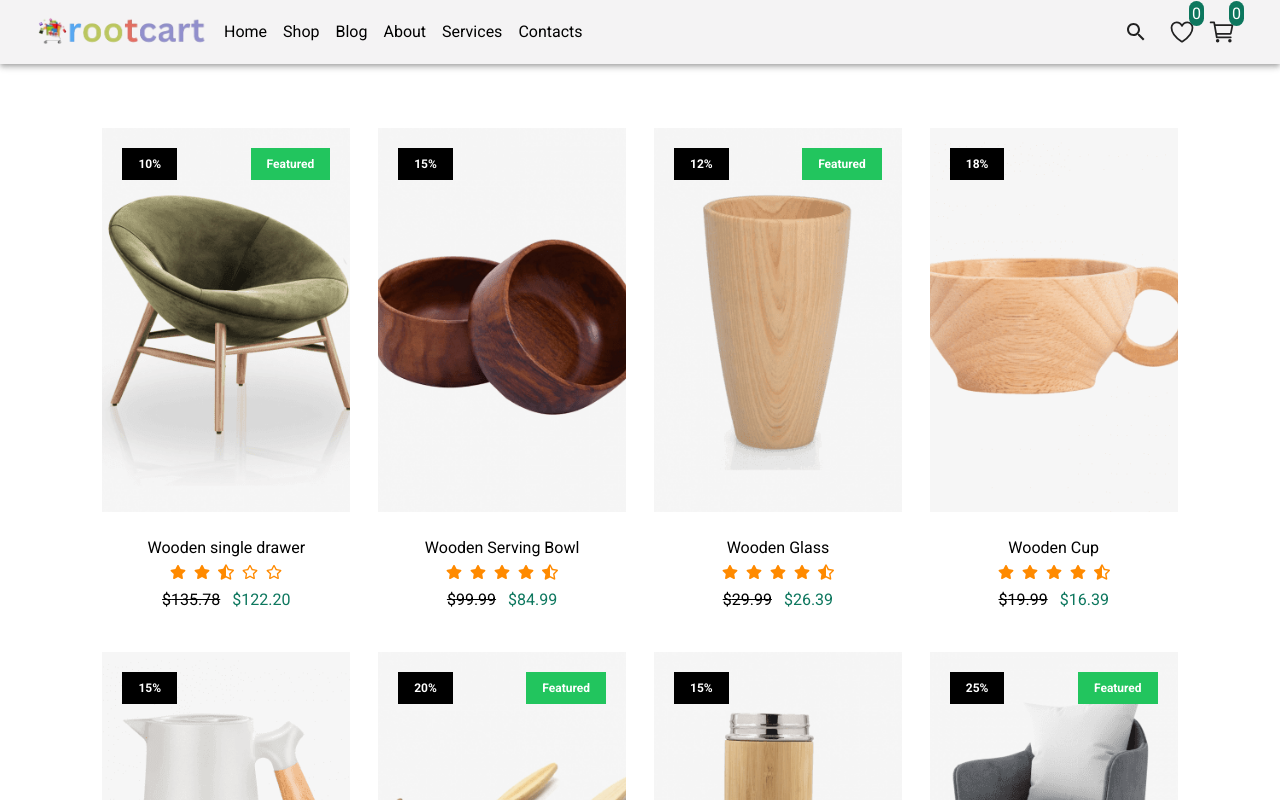
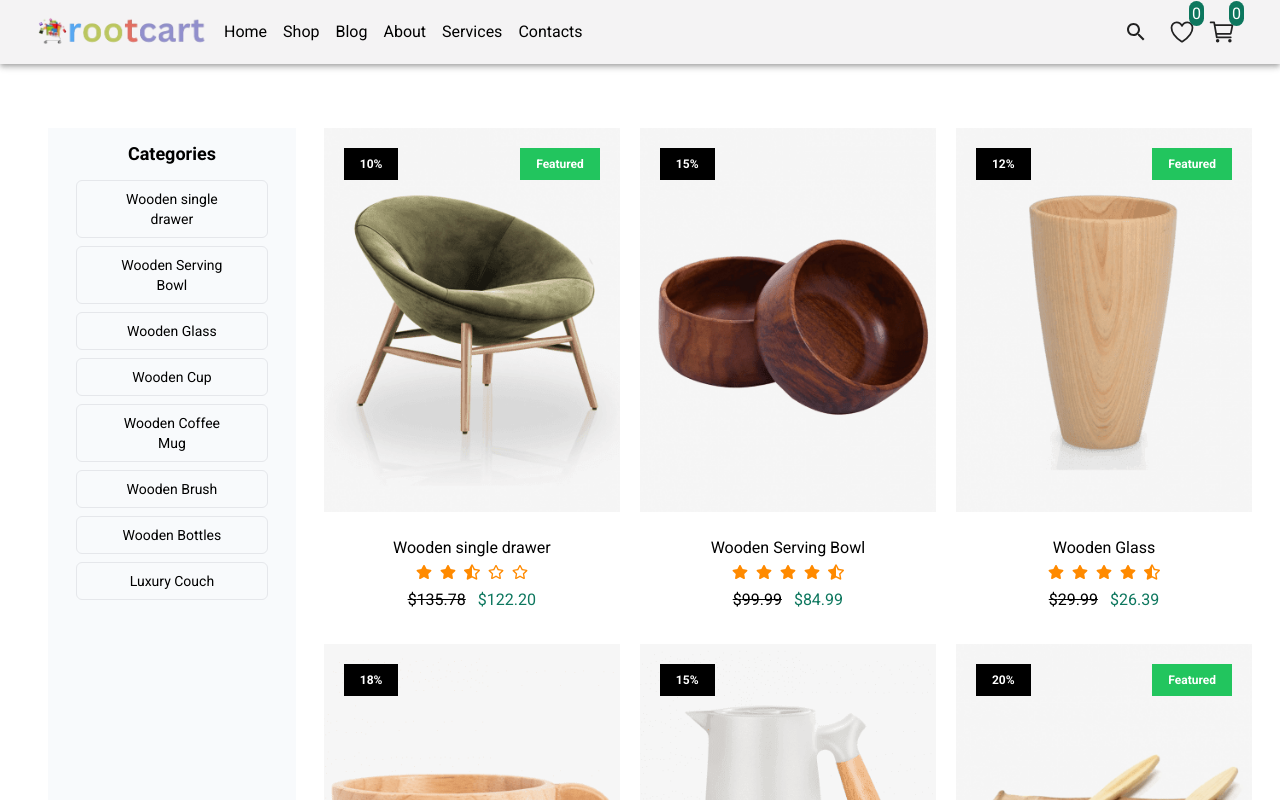
Before and after one commit to MIRNOMAN/root_shop_cart, a React (Vite) app: page /shop in a window 1280 px wide. Shown: the top 800 px of the page. Built offline with nearby package versions, Linux system fonts and the light colour scheme.

Commit message:
create category product

```diff
--- a/src/pages/Shop/Shop.jsx
+++ b/src/pages/Shop/Shop.jsx
@@ -5,7 +5,17 @@ import ProductCards from "../../utils/ProductCards"
 const Shop = () => {
   return (
     <>
-      <section className="container mt-16 grid grid-cols-1 md:grid-cols-2 lg:grid-cols-4 gap-7">
+    <section className="flex">
+    <div className="px-7 ml-12 bg-slate-50 lg:w-1/5 mt-16 ">
+     <div className="mt-3">
+      <h1 className="text-center text-lg font-semibold  my-3">Categories</h1>
+      {productlists?.map((item) => (
+        <button key={item.id} className="border w-full mb-2 px-8 py-2 text-sm hover:bg-[#0d775e] hover:text-white rounded-md text-center">{item.title}</button>
+      ))}
+
+     </div>
+      </div>
+        <div className="px-7 lg:w-4/5 mt-16 grid grid-cols-1 md:grid-cols-2 lg:grid-cols-3 gap-5">
         {productlists.map((item) => (
                       <ProductCards
                       id={item.id}
@@ -23,6 +33,7 @@ const Shop = () => {
                       />
                    ))
                    }
+        </div>
     </section>
     </>
   )
```
Lines whose indentation alone changed are shown as unchanged.
